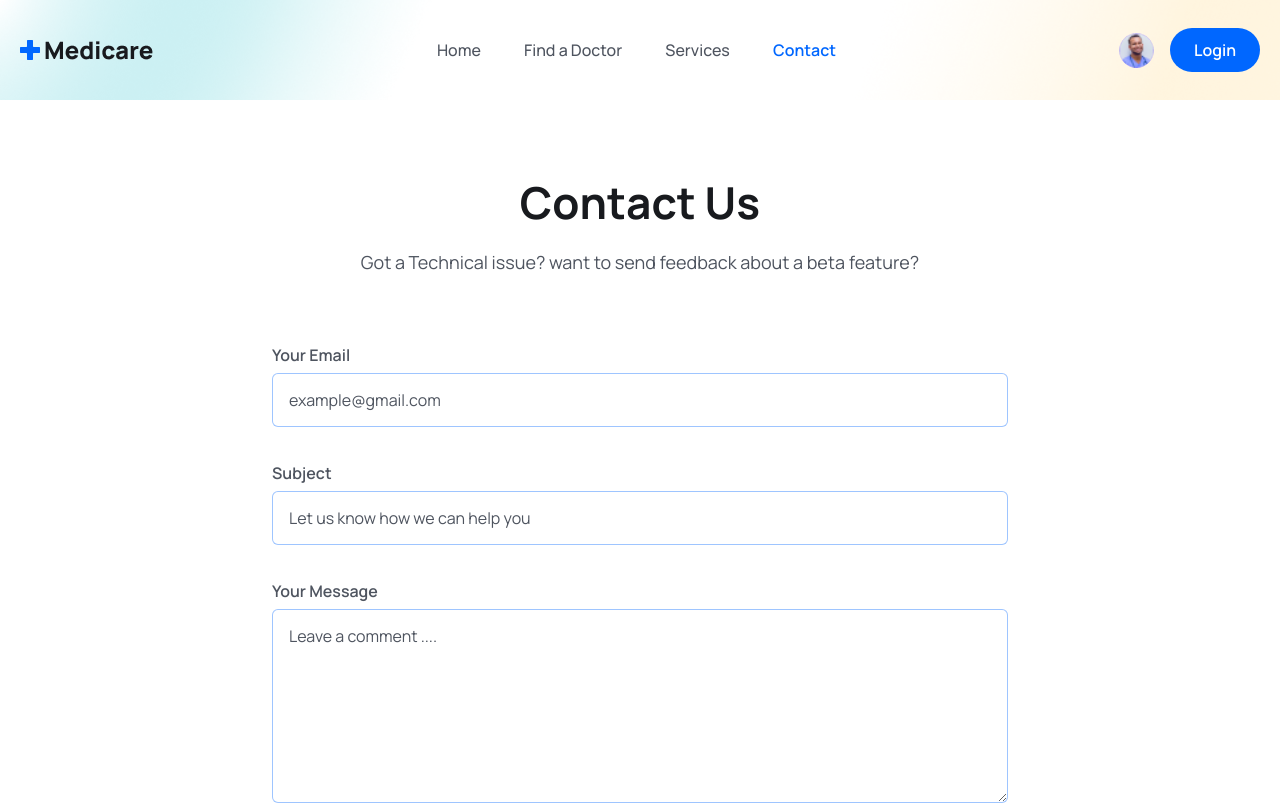
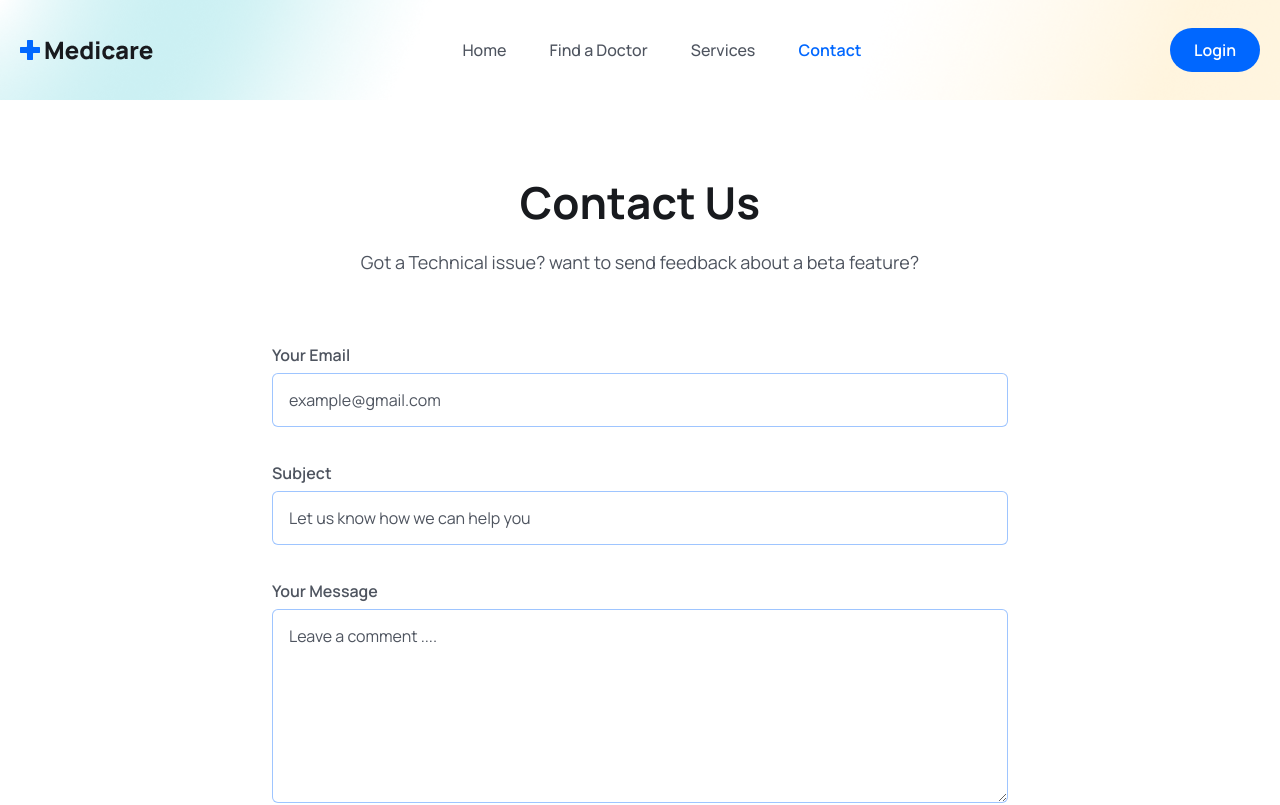
Before and after one commit to gilbert-kiana/Dr-Appointment-MERN-STACK, a React (Vite) app in the folder frontend/: page /contact in a window 1280 px wide. Shown: the top 805 px of the page. Built offline with nearby package versions, Linux system fonts and the light colour scheme.

Commit message:
conditional rendering to display name instead of login button if user is present,using context api to get value of user from localstorage

```diff
--- a/frontend/src/components/Header/Header.jsx
+++ b/frontend/src/components/Header/Header.jsx
@@ -1,8 +1,9 @@
-import React, { useEffect, useRef } from 'react'
+import React, { useEffect, useRef, useContext } from 'react'
 import logo from "../../assets/images/logo.png"
-import userImg from "../../assets/images/avatar-icon.png"
 import { NavLink, Link } from 'react-router-dom'
 import { BiMenu } from "react-icons/bi"
+import { authContext } from '../../context/AuthContext'
+
 
 const navLinks = [
     {
@@ -26,6 +27,7 @@ const Header = () => {
 
     const headerRef = useRef(null);
     const menuRef = useRef(null);
+    const { user, role, token } = useContext(authContext)
 
     const handleStickyHeader = () => {
         window.addEventListener('scroll', () => {
@@ -71,20 +73,25 @@ const Header = () => {
 
                     {/* nav right */}
                     <div className='flex items-center gap-4'>
+                        {
+                            token && user ? (
                                 <div>
-                            <Link to="/">
+                                    <Link to={`${role === "doctor" ? "/doctors/profile/me" : "/users/profile/me"}`}>
                                         <figure className="w-[35px] h-[35px] rounded-full cursor-pointer">
-                                    <img src={userImg} className="w-full rounded-full" alt="" />
+                                            <img src={user?.photo} className="w-full rounded-full" alt="" />
                                         </figure>
+                                        <h2>{user?.name}</h2>
                                     </Link>
 
                                 </div>
+                            ) : (
                                 <Link to="/login">
                                     <button className="bg-primaryColor py-2 px-6 text-white font-[600] h-[44px] flex items-center justify-center rounded-[50px]">
                                         Login
                                     </button>
                                 </Link>
-
+                            )
+                        }
                         <span className="md:hidden" onClick={toggleMenu}>
                             <BiMenu className="w-6 h-6 cursor-pointer"></BiMenu>
                         </span>
```
Lines whose indentation alone changed are shown as unchanged.
